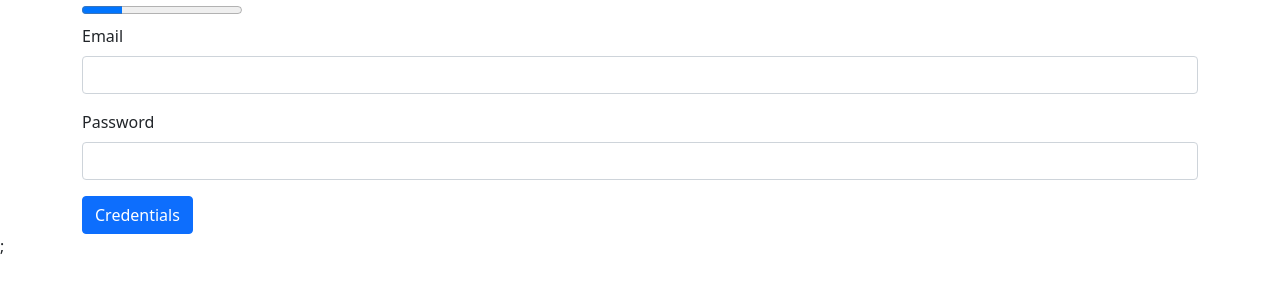
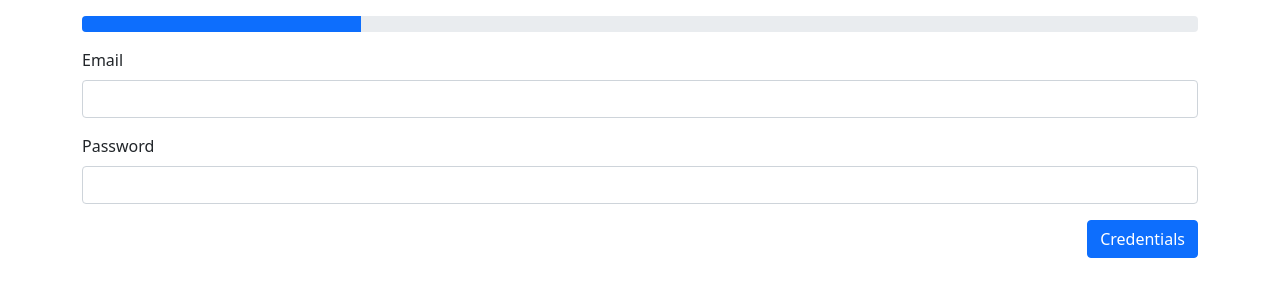
Before and after one commit to whisher/treedom, a Next.js app: page / in a window 1280 px wide. Shown: the top 300 px of the page. Built offline with nearby package versions, Linux system fonts and the light colour scheme.

Commit message:
add progress bar

```diff
--- a/components/user/forms/address-form.tsx
+++ b/components/user/forms/address-form.tsx
@@ -68,9 +68,11 @@ const UserAddressForm = ({ handlerData }: UserCredentialsFormProps) => {
           {...bind}
         />
       </div>
-      <button type="submit" className="btn btn-primary">
-        Address
-      </button>
+      <div className="text-end">
+        <button type="submit" className="btn btn-primary">
+          Address
+        </button>
+      </div>
     </form>
   );
 };
--- a/components/user/forms/credentials-form.tsx
+++ b/components/user/forms/credentials-form.tsx
@@ -68,9 +68,11 @@ const UserCredentialsForm = ({ handlerData }: UserCredentialsFormProps) => {
           {...bind}
         />
       </div>
-      <button type="submit" className="btn btn-primary">
-        Credentials
-      </button>
+      <div className="text-end">
+        <button type="submit" className="btn btn-primary">
+          Credentials
+        </button>
+      </div>
     </form>
   );
 };
--- a/components/user/forms/details-form.tsx
+++ b/components/user/forms/details-form.tsx
@@ -68,9 +68,11 @@ const UserDetailsForm = ({ handlerData }: UserCredentialsFormProps) => {
           {...bind}
         />
       </div>
-      <button type="submit" className="btn btn-primary">
-        Details
-      </button>
+      <div className="text-end">
+        <button type="submit" className="btn btn-primary">
+          Details
+        </button>
+      </div>
     </form>
   );
 };
--- a/components/user/forms/index.tsx
+++ b/components/user/forms/index.tsx
@@ -23,11 +23,18 @@ const UserForm = () => {
     });
     setStep(step);
   };
-
+  const progress = 25 * step;
   return (
     <div>
-      <div>
-        <progress max="4" value={step} />
+      <div className="progress my-3">
+        <div
+          style={{ width: `${progress}%` }}
+          className="progress-bar bg-primary"
+          role="progressbar"
+          aria-valuenow={progress}
+          aria-valuemin={0}
+          aria-valuemax={100}
+        ></div>
       </div>
       {step === 1 && <UserCredentialsForm handlerData={onHandlerData} />}
       {step === 2 && <UserDetailsForm handlerData={onHandlerData} />}
--- a/pages/_app.tsx
+++ b/pages/_app.tsx
@@ -8,7 +8,7 @@ function MyApp({ Component, pageProps }: AppProps) {
       <Head>
         <meta name="viewport" content="width=device-width, initial-scale=1" />
       </Head>
-      <Component {...pageProps} />;
+      <Component {...pageProps} />
     </>
   );
 }
```
